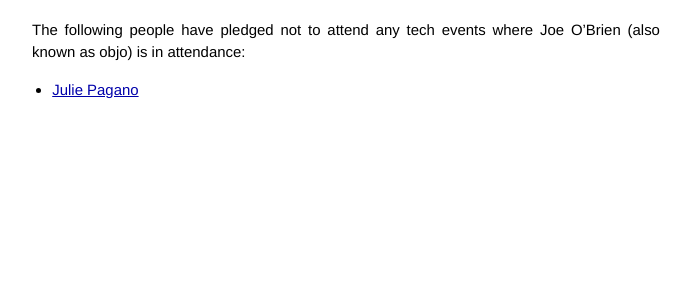
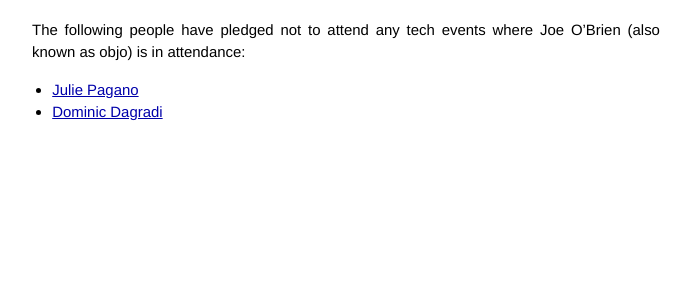
Before and after one commit to techtektek/tech-event-attendance-pledge.github.io, a Jekyll site: the page built from _posts/2013-10-12-objo.markdown, in a window 1280 px wide. Shown: the part 153-449 px from the top of the page, without its empty margins (294-985 px from the left). Built offline with Jekyll 4.4.1, drawn with Linux system fonts in a browser that asks for light colours; Markdown is read by kramdown in place of the engine named in the settings.

Commit message:
Update 2013-10-12-objo.markdown

```diff
--- a/_posts/2013-10-12-objo.markdown
+++ b/_posts/2013-10-12-objo.markdown
@@ -9,3 +9,4 @@ The following people have pledged not to attend any tech events where Joe
 O'Brien (also known as objo) is in attendance:
 
 * [Julie Pagano](https://twitter.com/juliepagano/status/388839312558927872)
+* [Dominic Dagradi](https://twitter.com/dddagradi/status/387736184413487104)
```
